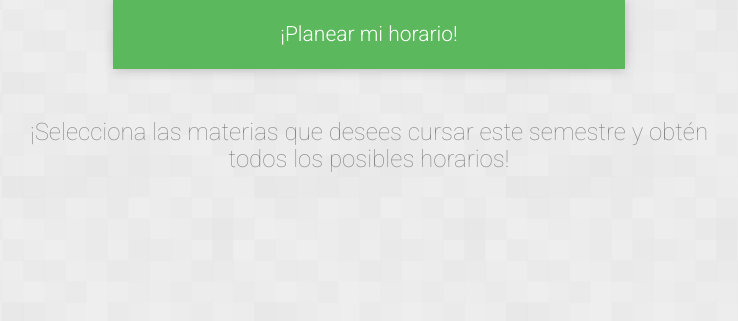
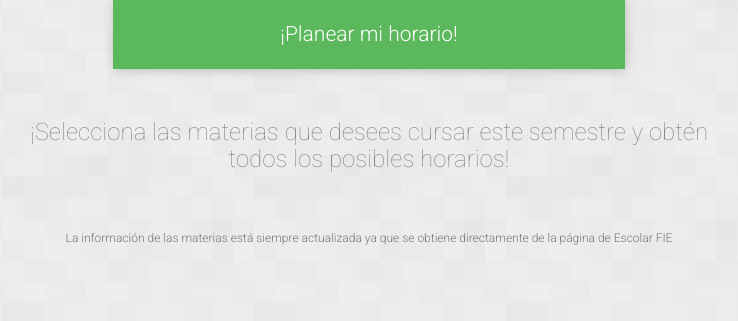
Before and after one commit to romrz/horario-fie, a PHP site: page / in a window 1280 px wide. Shown: the part 366-687 px from the top of the page, without its empty margins (271-1009 px from the left). Run offline with PHP 8.4, Linux system fonts and the light colour scheme.

Commit message:
Upadates the index page message

```diff
--- a/css/app.css
+++ b/css/app.css
@@ -103,6 +103,10 @@ table td {
     width: 80%;
     margin: 50px auto 50px auto;
     font-weight: 100;
+}
+
+.index-page h6 {
+    color: #777;
 }
 
 .index-page button {
--- a/index.html
+++ b/index.html
@@ -17,12 +17,7 @@
             <div class="navbar-header">
                 <a class="navbar-brand" href="/">Horario FIE</a>
             </div>
-<!--             <ul class="nav navbar-nav navbar-right">
-               <li><a href="#">Ayuda</a></li>
-               <li><a href="#">Github</a></li>
-               <li><a href="#">Feedback</a></li>
-            </ul>
- -->        </div>
+        </div>
     </nav>
 
 
@@ -32,6 +27,7 @@
             <h2>Planear tu horario de la FIE ahora es fácil y rápido</h2>
             <button class="btn btn-success input-lg" id="main-button">¡Planear mi horario!</button>
             <h3>¡Selecciona las materias que desees cursar este semestre y obtén todos los posibles horarios!</h3>
+            <h6>La información de las materias está siempre actualizada ya que se obtiene directamente de la página de Escolar FIE</h6>
         </div>
     </div>
 
```
